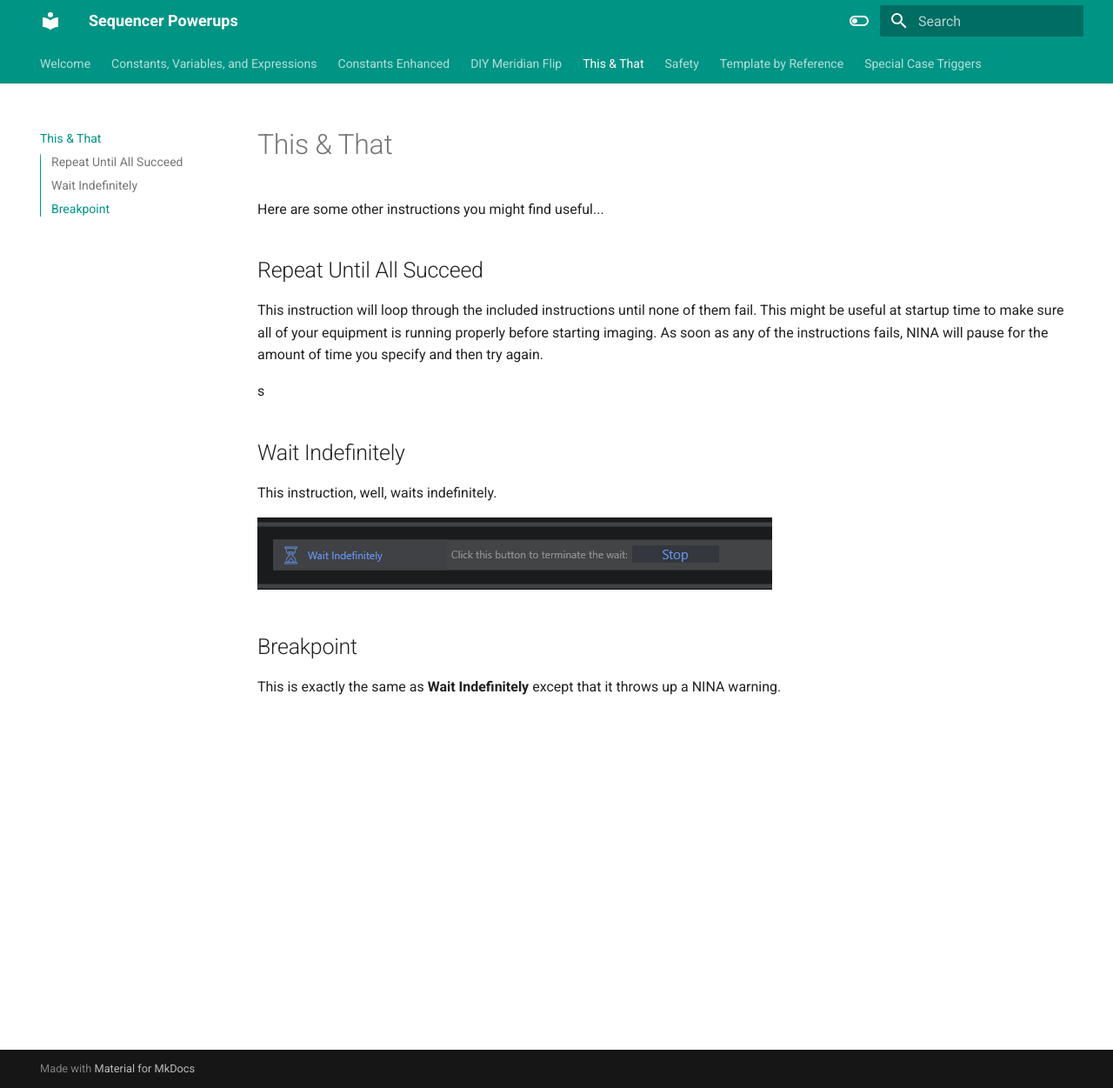
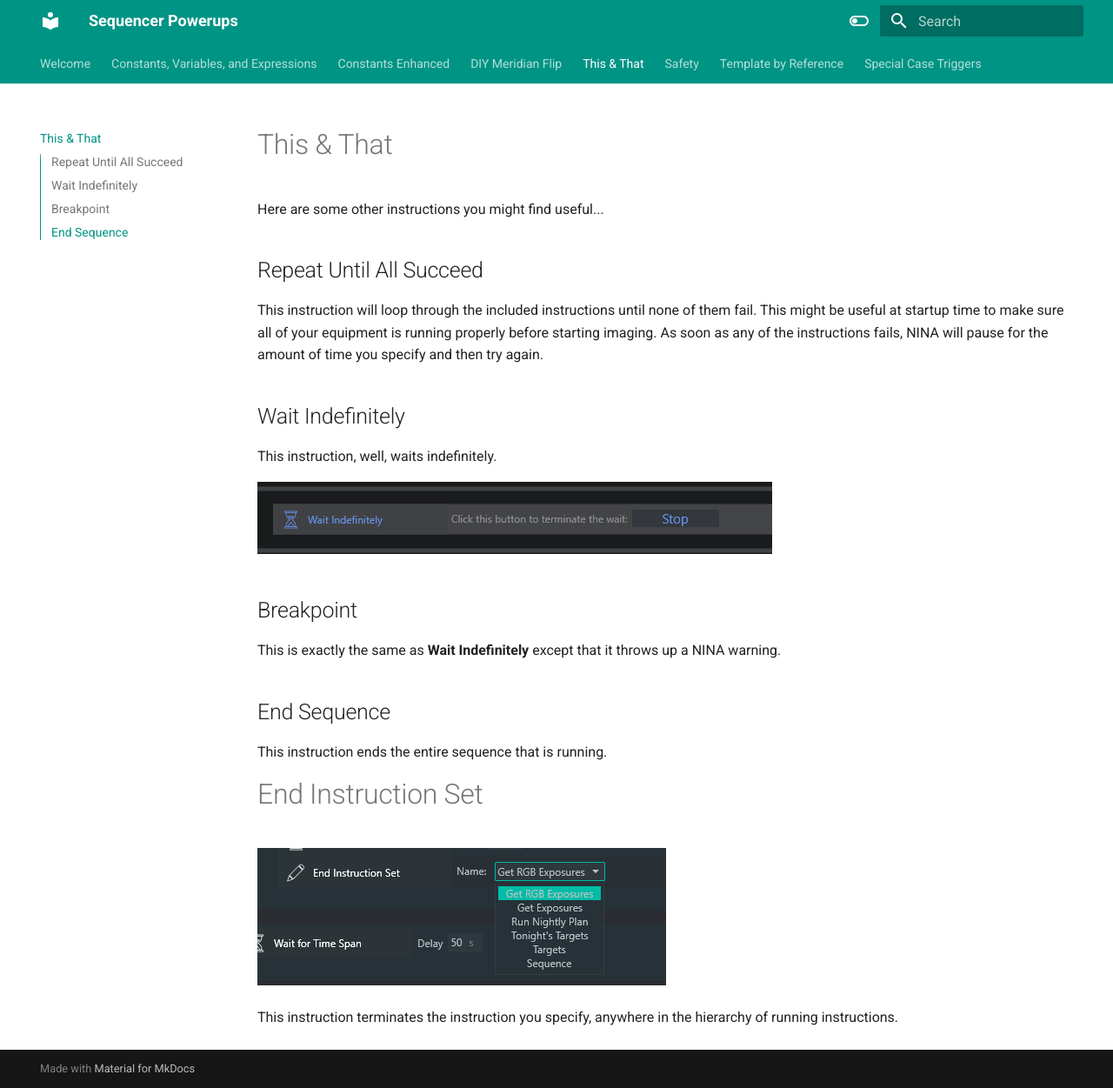
Before and after one commit to marcblank/marcblank.github.io, an MkDocs documentation site: the page built from docs/Misc.md, in a window 1280 px wide and 1251 px high. Shown: the whole window at 87% size. Built offline with MkDocs 1.6.1 and Material for MkDocs 9.7.7, drawn with Linux system fonts in a browser that asks for light colours.

Commit message:
Powerups 3.10.15.0(2)

```diff
--- a/docs/Misc.md
+++ b/docs/Misc.md
@@ -5,8 +5,6 @@ Here are some other instructions you might find useful...
 ## Repeat Until All Succeed
 
 This instruction will loop through the included instructions until none of them fail.  This might be useful at startup time to make sure all of your equipment is running properly before starting imaging. As soon as any of the instructions fails, NINA will pause for the amount of time you specify and then try again.
-
-s
 
 ## Wait Indefinitely
 
@@ -17,3 +15,13 @@ This instruction, well, waits indefinitely.
 ## Breakpoint
 
 This is exactly the same as **Wait Indefinitely** except that it throws up a NINA warning.
+
+## End Sequence
+
+This instruction ends the entire sequence that is running.
+
+# End Instruction Set
+
+![](EIS.png)
+
+This instruction terminates the instruction you specify, anywhere in the hierarchy of running instructions.
```
Also changed, not shown: docs/EIS.png (added).
